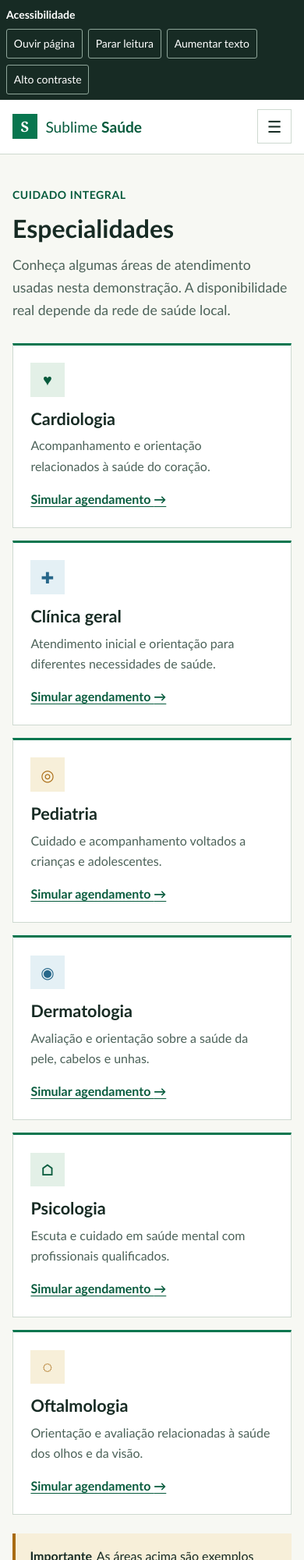
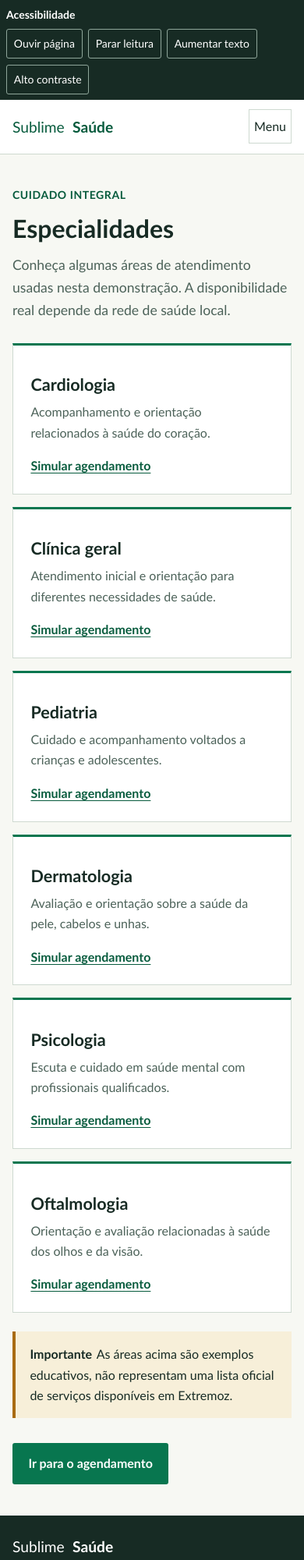
Before and after one commit to abrantesp/sublime-saude, a plain HTML site: page especialidades.html in a window 390 px wide. Shown: the top 2000 px of the page at 78% size. Drawn offline with Linux system fonts and the light colour scheme.

Commit message:
Remove decorative icons from remaining pages

```diff
--- a/especialidades.html
+++ b/especialidades.html
@@ -14,23 +14,23 @@
     <span class="accessibility-label">Acessibilidade</span><button class="utility-button" type="button" data-action="speak">Ouvir página</button><button class="utility-button" type="button" data-action="stop-speaking">Parar leitura</button><button class="utility-button" type="button" data-action="text-size" aria-pressed="false">Aumentar texto</button><button class="utility-button" type="button" data-action="contrast" aria-pressed="false">Alto contraste</button><span class="sr-only" data-accessibility-status role="status" aria-live="polite"></span>
   </div></div>
   <header class="site-header">
-    <a class="brand" href="index.html" aria-label="Sublime Saúde, início"><span class="brand-mark" aria-hidden="true">S</span><span>Sublime <strong>Saúde</strong></span></a>
-    <button class="menu-toggle" type="button" aria-label="Abrir menu" aria-expanded="false" aria-controls="navegacao-principal" data-menu-toggle><span class="menu-icon" aria-hidden="true">☰</span><span class="sr-only">Abrir menu</span></button>
+    <a class="brand" href="index.html" aria-label="Sublime Saúde, início">Sublime <strong>Saúde</strong></a>
+    <button class="menu-toggle" type="button" aria-label="Abrir menu" aria-expanded="false" aria-controls="navegacao-principal" data-menu-toggle>Menu</button>
     <nav class="site-nav" id="navegacao-principal" aria-label="Navegação principal" data-site-nav><a href="index.html">Início</a><a href="especialidades.html" aria-current="page">Especialidades</a><a href="como-funciona.html">Como funciona</a><a href="sobre-nos.html">Sobre nós</a><a class="nav-cta" href="agendar-consulta.html">Agendar consulta</a></nav>
   </header>
   <main id="conteudo" class="page-main">
     <header class="page-heading"><p class="eyebrow">Cuidado integral</p><h1>Especialidades</h1><p>Conheça algumas áreas de atendimento usadas nesta demonstração. A disponibilidade real depende da rede de saúde local.</p></header>
     <section class="specialty-grid" aria-label="Areas de atendimento">
-      <article class="specialty-card"><span class="specialty-symbol icon-green" aria-hidden="true">♥</span><h2>Cardiologia</h2><p>Acompanhamento e orientação relacionados à saúde do coração.</p><a class="text-link" href="agendar-consulta.html?especialidade=Cardiologia">Simular agendamento <span aria-hidden="true">→</span></a></article>
-      <article class="specialty-card"><span class="specialty-symbol icon-blue" aria-hidden="true">✚</span><h2>Clínica geral</h2><p>Atendimento inicial e orientação para diferentes necessidades de saúde.</p><a class="text-link" href="agendar-consulta.html?especialidade=Cl%C3%ADnica%20geral">Simular agendamento <span aria-hidden="true">→</span></a></article>
-      <article class="specialty-card"><span class="specialty-symbol icon-yellow" aria-hidden="true">◎</span><h2>Pediatria</h2><p>Cuidado e acompanhamento voltados a crianças e adolescentes.</p><a class="text-link" href="agendar-consulta.html?especialidade=Pediatria">Simular agendamento <span aria-hidden="true">→</span></a></article>
-      <article class="specialty-card"><span class="specialty-symbol icon-blue" aria-hidden="true">◉</span><h2>Dermatologia</h2><p>Avaliação e orientação sobre a saúde da pele, cabelos e unhas.</p><a class="text-link" href="agendar-consulta.html?especialidade=Dermatologia">Simular agendamento <span aria-hidden="true">→</span></a></article>
-      <article class="specialty-card"><span class="specialty-symbol icon-green" aria-hidden="true">⌂</span><h2>Psicologia</h2><p>Escuta e cuidado em saúde mental com profissionais qualificados.</p><a class="text-link" href="agendar-consulta.html?especialidade=Psicologia">Simular agendamento <span aria-hidden="true">→</span></a></article>
-      <article class="specialty-card"><span class="specialty-symbol icon-yellow" aria-hidden="true">◌</span><h2>Oftalmologia</h2><p>Orientação e avaliação relacionadas à saúde dos olhos e da visão.</p><a class="text-link" href="agendar-consulta.html?especialidade=Oftalmologia">Simular agendamento <span aria-hidden="true">→</span></a></article>
+      <article class="specialty-card"><h2>Cardiologia</h2><p>Acompanhamento e orientação relacionados à saúde do coração.</p><a class="text-link" href="agendar-consulta.html?especialidade=Cardiologia">Simular agendamento</a></article>
+      <article class="specialty-card"><h2>Clínica geral</h2><p>Atendimento inicial e orientação para diferentes necessidades de saúde.</p><a class="text-link" href="agendar-consulta.html?especialidade=Cl%C3%ADnica%20geral">Simular agendamento</a></article>
+      <article class="specialty-card"><h2>Pediatria</h2><p>Cuidado e acompanhamento voltados a crianças e adolescentes.</p><a class="text-link" href="agendar-consulta.html?especialidade=Pediatria">Simular agendamento</a></article>
+      <article class="specialty-card"><h2>Dermatologia</h2><p>Avaliação e orientação sobre a saúde da pele, cabelos e unhas.</p><a class="text-link" href="agendar-consulta.html?especialidade=Dermatologia">Simular agendamento</a></article>
+      <article class="specialty-card"><h2>Psicologia</h2><p>Escuta e cuidado em saúde mental com profissionais qualificados.</p><a class="text-link" href="agendar-consulta.html?especialidade=Psicologia">Simular agendamento</a></article>
+      <article class="specialty-card"><h2>Oftalmologia</h2><p>Orientação e avaliação relacionadas à saúde dos olhos e da visão.</p><a class="text-link" href="agendar-consulta.html?especialidade=Oftalmologia">Simular agendamento</a></article>
     </section>
     <aside class="notice"><strong>Importante</strong><p>As áreas acima são exemplos educativos, não representam uma lista oficial de serviços disponíveis em Extremoz.</p></aside>
-    <div class="page-action"><a class="button button-primary" href="agendar-consulta.html">Ir para o agendamento <span aria-hidden="true">→</span></a></div>
+    <div class="page-action"><a class="button button-primary" href="agendar-consulta.html">Ir para o agendamento</a></div>
   </main>
-  <footer class="site-footer"><div class="footer-inner"><a class="brand footer-brand" href="index.html"><span class="brand-mark" aria-hidden="true">S</span><span>Sublime <strong>Saúde</strong></span></a><p>Projeto escolar de desenvolvimento web. Conteúdo demonstrativo, sem atendimento médico real.</p><a href="sobre-nos.html#projeto">Sobre o projeto <span aria-hidden="true">→</span></a></div></footer>
+  <footer class="site-footer"><div class="footer-inner"><a class="brand footer-brand" href="index.html">Sublime <strong>Saúde</strong></a><p>Projeto escolar de desenvolvimento web. Conteúdo demonstrativo, sem atendimento médico real.</p><a href="sobre-nos.html#projeto">Sobre o projeto</a></div></footer>
 </body>
 </html>
```
Also changed, not shown: agendar-consulta.html (+5 -5 lines), como-funciona.html (+4 -4 lines), sobre-nos.html (+5 -5 lines).
